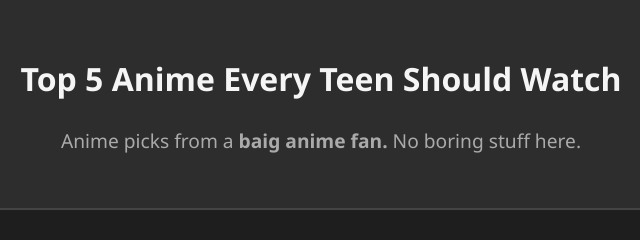
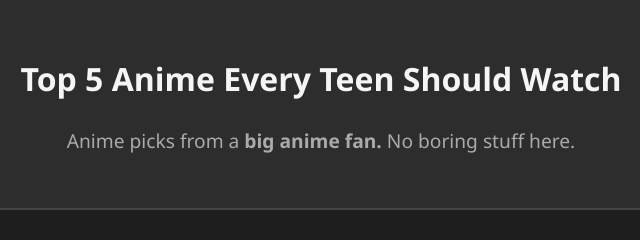
Before and after one commit to Soos245/Soos245.github.io, a plain HTML site: page index.html in a window 1280 px wide. Shown: the top 240 px of the page, 319-959 px from the left. Drawn offline with Linux system fonts and the light colour scheme.

Commit message:
index.html

```diff
--- a/index.html
+++ b/index.html
@@ -13,7 +13,7 @@
 <body>
   <header>
     <h1>Top 5 Anime Every Teen Should Watch</h1>
-    <p class="tagline">Anime picks from a <b>baig anime fan.</b> No boring stuff here.</p>
+    <p class="tagline">Anime picks from a <b>big anime fan.</b> No boring stuff here.</p>
   </header>
   <main>
     <section class="anime-entry">
```
